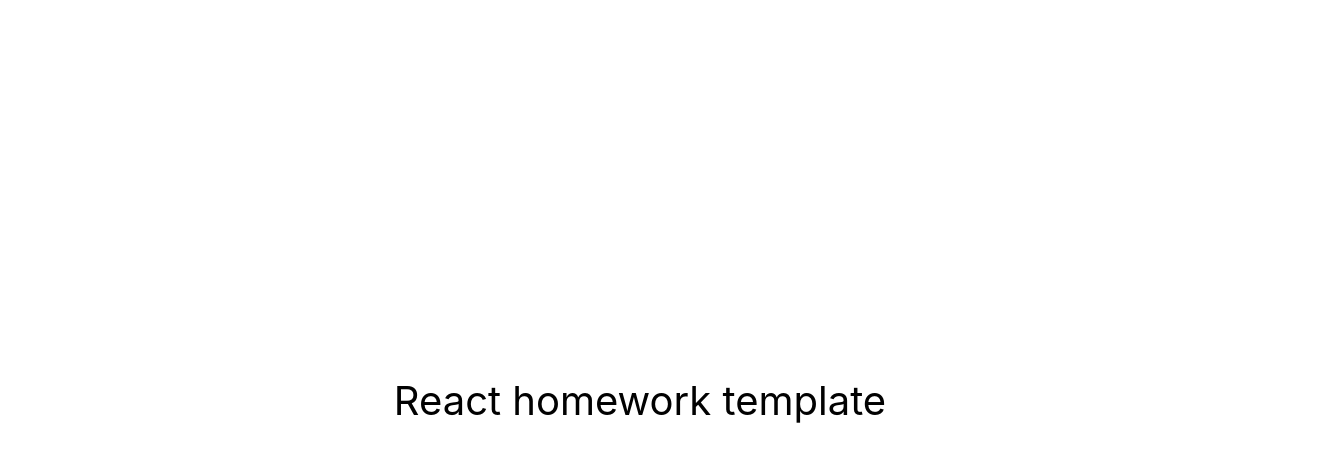
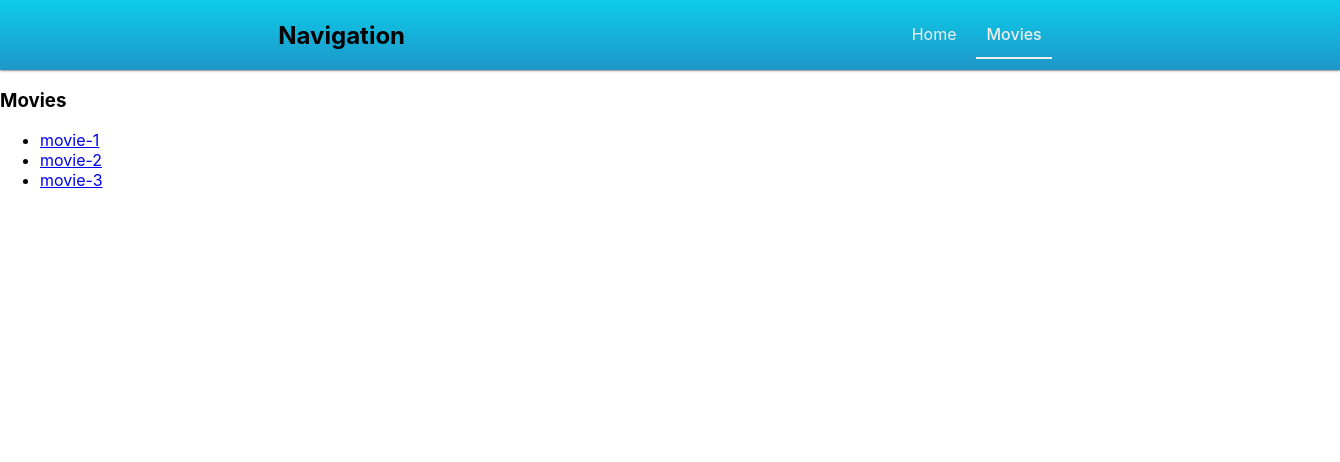
Before and after one commit to Victoria-Fedkova/goit-react-hw-05-movies, a React (Create React App) app: page /movies in a window 1280 px wide. Shown: the top 462 px of the page, 1340 px wide, since content can reach past the window. Built offline with nearby package versions, Linux system fonts and the light colour scheme.

Commit message:
add routs

```diff
--- a/package.json
+++ b/package.json
@@ -4,6 +4,7 @@
   "private": true,
   "homepage": "https://Victoria-Fedkova.github.io/goit-react-hw-05-movies/",
   "dependencies": {
+    "@emotion/styled": "^11.11.0",
     "@testing-library/jest-dom": "^5.16.3",
     "@testing-library/react": "^12.1.4",
     "@testing-library/user-event": "^13.5.0",
--- a/src/components/App.jsx
+++ b/src/components/App.jsx
@@ -1,16 +1,24 @@
-export const App = () => {
+import { Route, Routes } from 'react-router-dom';
+import HomePage from './pages/Home/HomePage';
+import MoviesPage from './pages/Movies/MoviesPage';
+import MovieDetails from './pages/MovieDetails/MovieDetails';
+import Layout from './Layout/Layout';
+import Cast from './Cast/Cast';
+import Reviews from './Reviews/Reviews';
+
+const App = () => {
   return (
-    <div
-      style={{
-        height: '100vh',
-        display: 'flex',
-        justifyContent: 'center',
-        alignItems: 'center',
-        fontSize: 40,
-        color: '#010101'
-      }}
-    >
-      React homework template
-    </div>
+    <Routes>
+      <Route path="/" element={<Layout />}>
+        <Route index element={<HomePage />} />
+        <Route path="movies" element={<MoviesPage />} />
+        <Route path="movies/:movieId" element={<MovieDetails />}>
+          <Route path="cast" element={<Cast />} />
+          <Route path="reviews" element={<Reviews />} />
+        </Route>
+      </Route>
+    </Routes>
   );
 };
+
+export default App;
--- /dev/null
+++ b/src/components/Cast/Cast.jsx
@@ -0,0 +1,8 @@
+import { useParams } from 'react-router-dom';
+
+const Cast = () => {
+  const { movieId } = useParams();
+
+  return <div>Cast: {movieId}</div>;
+};
+export default Cast;
--- /dev/null
+++ b/src/components/Header/Header.jsx
@@ -0,0 +1,14 @@
+import { Header, NavLinks } from './Header.styled';
+const PageHeader = () => {
+  return (
+    <Header>
+      <h2>Navigation</h2>
+      <nav>
+        <NavLinks to="/">Home</NavLinks>
+        <NavLinks to="/movies">Movies</NavLinks>
+      </nav>
+    </Header>
+  );
+};
+
+export default PageHeader;
--- /dev/null
+++ b/src/components/Header/Header.styled.jsx
@@ -0,0 +1,37 @@
+import styled from '@emotion/styled';
+import { NavLink } from 'react-router-dom';
+
+export const Header = styled.header`
+  top: 0;
+  left: 0;
+  position: sticky;
+  z-index: 100;
+  width: 100%;
+  height: 70px;
+  padding-left: 30px;
+  padding-right: 30px;
+  display: flex;
+  align-items: center;
+  justify-content: space-around;
+  /* gap: 30px; */
+  background-image: linear-gradient(#0dccea, #1e96c8);
+  box-shadow: 0px 1px 3px 0px rgba(0, 0, 0, 0.2),
+    0px 1px 1px 0px rgba(0, 0, 0, 0.14), 0px 2px 1px -1px rgba(0, 0, 0, 0.12);
+  transition: all 250ms cubic-bezier(0.165, 0.84, 0.44, 1);
+
+  margin-bottom: 12px;
+`;
+export const NavLinks = styled(NavLink)`
+  display: inline-block;
+  padding: 13px 10px 13px 10px;
+  text-decoration: none;
+  color: #efefef;
+  margin-right: 10px;
+  transition: all 250ms cubic-bezier(0.165, 0.84, 0.44, 1);
+
+  &:hover,
+  &.active {
+    border-bottom: 2px solid #efefef;
+    font-weight: 500;
+  }
+`;
--- /dev/null
+++ b/src/components/Layout/Layout.jsx
@@ -0,0 +1,13 @@
+import PageHeader from 'components/Header/Header';
+import { Outlet } from 'react-router-dom';
+const Layout = () => {
+  return (
+    <div>
+      <PageHeader />
+      <main>
+        <Outlet />
+      </main>
+    </div>
+  );
+};
+export default Layout;
--- /dev/null
+++ b/src/components/Reviews/Reviews.jsx
@@ -0,0 +1,8 @@
+import { useParams } from 'react-router-dom';
+
+const Reviews = () => {
+  const { movieId } = useParams();
+
+  return <div>Reviews: {movieId}</div>;
+};
+export default Reviews;
--- /dev/null
+++ b/src/components/pages/Home/HomePage.js
@@ -0,0 +1,13 @@
+import { useEffect } from 'react';
+const HomePage = () => {
+  useEffect(() => {
+    // http get
+  }, []);
+
+  return (
+    <>
+      <div>Home</div>
+    </>
+  );
+};
+export default HomePage;
--- /dev/null
+++ b/src/components/pages/MovieDetails/MovieDetails.js
@@ -0,0 +1,29 @@
+import { useEffect } from 'react';
+import { Link, Outlet, useParams } from 'react-router-dom';
+
+const MovieDetails = () => {
+  const { movieId } = useParams();
+
+  useEffect(() => {
+    // http get by id
+  }, []);
+
+  return (
+    <div>
+      <h2>Movie Details : {movieId}</h2>
+
+      <h3>Additional information</h3>
+      <ul>
+        <li>
+          <Link to="cast">Cast</Link>
+        </li>
+        <li>
+          <Link to="reviews">Reviews</Link>
+        </li>
+      </ul>
+      <Outlet />
+    </div>
+  );
+};
+
+export default MovieDetails;
--- /dev/null
+++ b/src/components/pages/Movies/MoviesPage.js
@@ -0,0 +1,30 @@
+import { useEffect, useState } from 'react';
+import { Link } from 'react-router-dom';
+
+const MoviesPage = () => {
+  const [movies, setMovies] = useState([
+    { id: 1, name: 'movie-1' },
+    { id: 2, name: 'movie-2' },
+    { id: 3, name: 'movie-3' },
+  ]);
+  useEffect(() => {
+    // http get
+  }, []);
+
+  return (
+    <div>
+      <h3>Movies</h3>
+      <ul>
+        {movies &&
+          movies.map(movie => {
+            return (
+              <li key={movie.id}>
+                <Link to={`${movie.id}`}>{movie.name}</Link>
+              </li>
+            );
+          })}
+      </ul>
+    </div>
+  );
+};
+export default MoviesPage;
--- a/src/index.js
+++ b/src/index.js
@@ -1,10 +1,13 @@
 import React from 'react';
 import ReactDOM from 'react-dom/client';
-import { App } from 'components/App';
+import App from 'components/App';
 import './index.css';
+import { BrowserRouter } from 'react-router-dom';
 
 ReactDOM.createRoot(document.getElementById('root')).render(
   <React.StrictMode>
-    <App />
+    <BrowserRouter>
+      <App />
+    </BrowserRouter>
   </React.StrictMode>
 );
```
Also changed, not shown: 1 other file (tests, documents, lock files or other folders).
